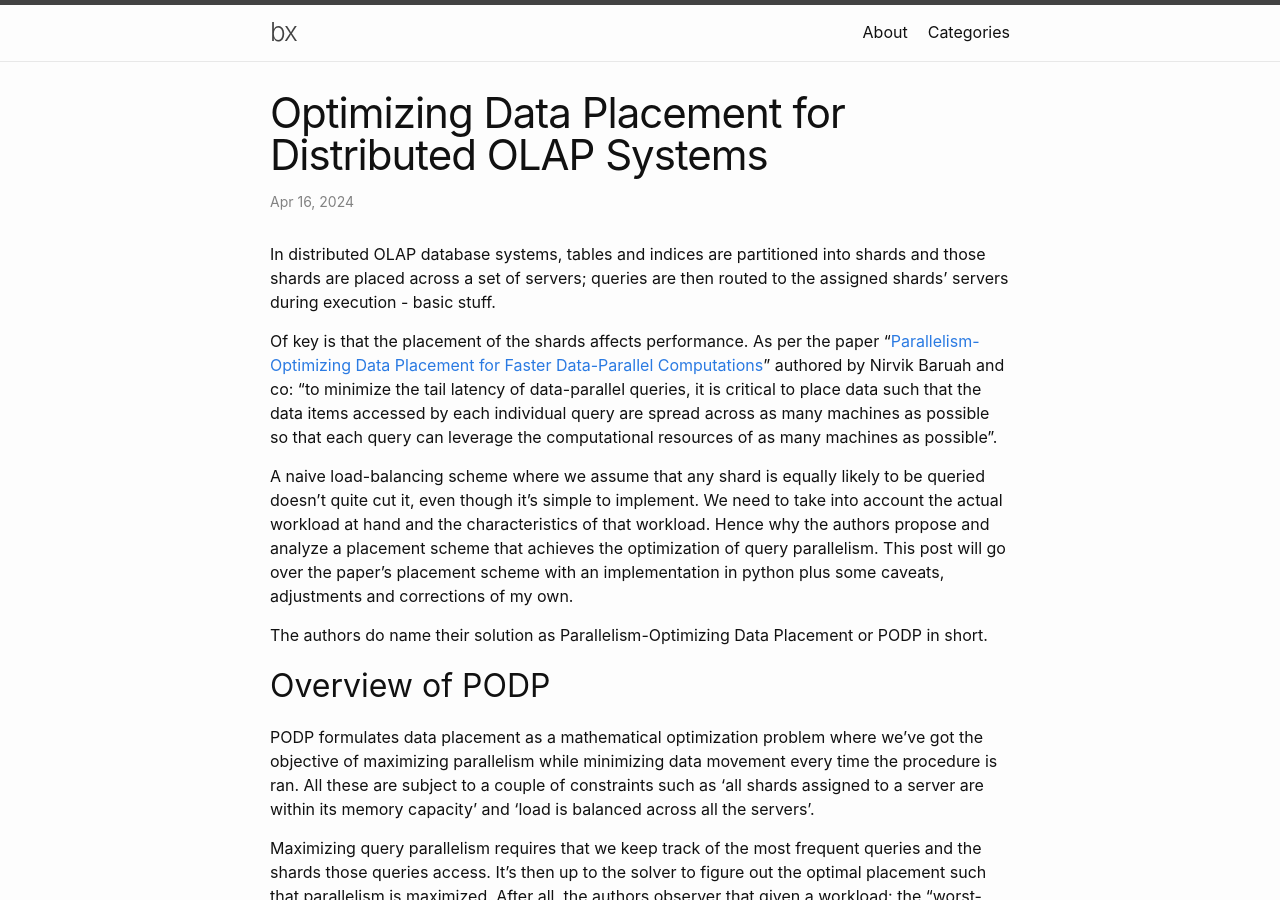
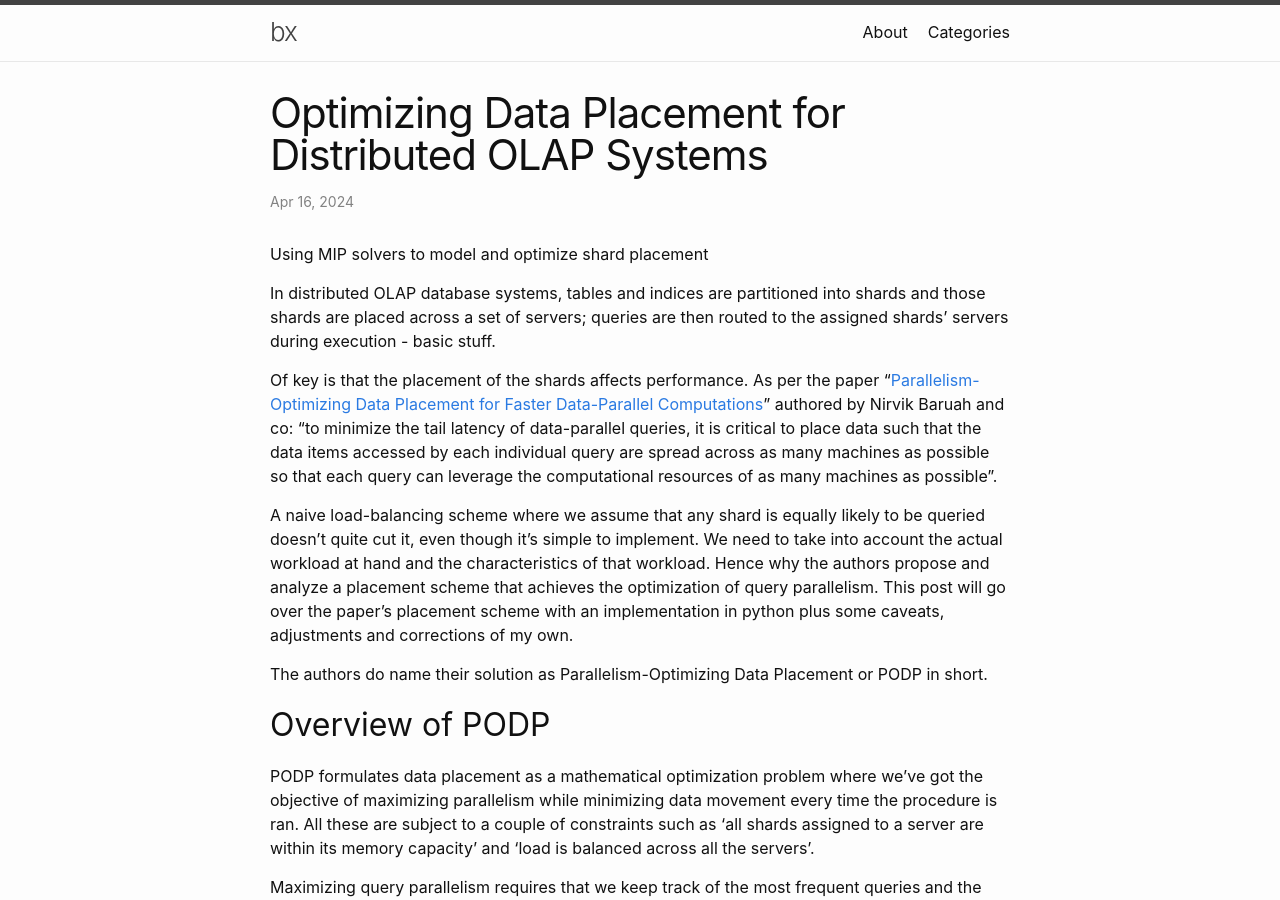
Before and after one commit to bnmoch3/blog, a Jekyll site: the page built from _posts/2024-04-16-data-placement-optimization.md, in a window 1280 px wide and 900 px high. Built offline with Jekyll 4.4.1, drawn with Linux system fonts in a browser that asks for light colours.

Commit message:
Add tag-line

```diff
--- a/_posts/2024-04-16-data-placement-optimization.md
+++ b/_posts/2024-04-16-data-placement-optimization.md
@@ -6,6 +6,10 @@ tag: ["Python"]
 category: "Distributed Systems"
 excerpt_separator: <!--start-->
 ---
+
+Using MIP solvers to model and optimize shard placement
+
+<!--start-->
 
 In distributed OLAP database systems, tables and indices are partitioned into
 shards and those shards are placed across a set of servers; queries are then
```
